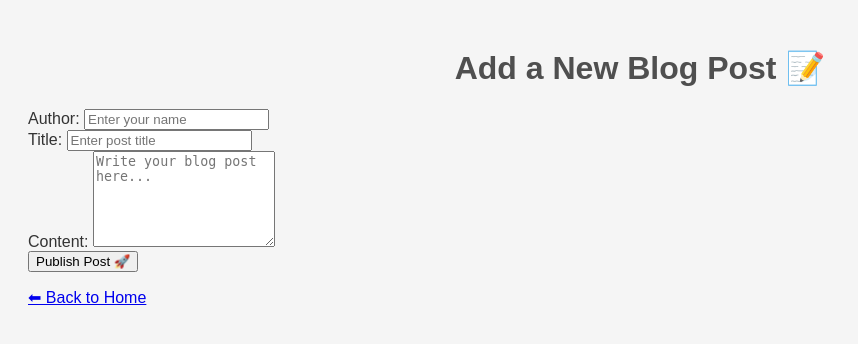
After one commit to ilyassuelen/Basic-Blog-Application, a Flask app: page /add in a window 1280 px wide. The commit adds this page. Shown: the top 344 px of the page, without its empty margins (0-858 px from the left). Run offline with Flask 3, Linux system fonts and the light colour scheme.

Commit message:
Add route and form to create new blog posts

```diff
--- a/Downloads/Basic-Blog-Application/app.py
+++ b/Downloads/Basic-Blog-Application/app.py
@@ -1,4 +1,4 @@
-from flask import Flask, render_template
+from flask import Flask, render_template, request, redirect, url_for
 import json
 import os
 
@@ -27,6 +27,37 @@ def index():
     posts = load_posts()
     return render_template("index.html", posts=posts)
 
+@app.route('/add', methods=['GET', 'POST'])
+def add():
+    """Adds a new blog post."""
+    if request.method == 'POST':
+        author = request.form.get('author')
+        title = request.form.get('title')
+        content = request.form.get('content')
+
+        # Loading available Posts
+        posts = load_posts()
+
+        # Create ID for Post, adding and save posts in JSON-File
+        if posts:
+            new_id = max(post["id"] for post in posts) + 1
+        else:
+            new_id = 1
+
+        new_post = {
+            "id": new_id,
+            "author": author,
+            "title": title,
+            "content": content
+        }
+
+        posts.append(new_post)
+        save_posts(posts)
+
+        return redirect(url_for('index'))
+
+    return render_template('add.html')
+
 
 if __name__ == '__main__':
     app.run(host="0.0.0.0", port=5001, debug=True)
--- /dev/null
+++ b/Downloads/Basic-Blog-Application/templates/add.html
@@ -0,0 +1,33 @@
+<!DOCTYPE html>
+<html lang="en">
+<head>
+    <meta charset="UTF-8">
+    <meta name="viewport" content="width=device-width, initial-scale=1.0">
+    <title>Add a New Blog Post</title>
+    <link rel="stylesheet" href="{{ url_for('static', filename='style.css') }}">
+</head>
+<body>
+    <h1>Add a New Blog Post 📝</h1>
+
+    <form method="POST" action="{{ url_for('add') }}" class="blog-form">
+        <div class="form-group">
+            <label for="author">Author:</label>
+            <input type="text" id="author" name="author" placeholder="Enter your name" required>
+        </div>
+
+        <div class="form-group">
+            <label for="title">Title:</label>
+            <input type="text" id="title" name="title" placeholder="Enter post title" required>
+        </div>
+
+        <div class="form-group">
+            <label for="content">Content:</label>
+            <textarea id="content" name="content" rows="6" placeholder="Write your blog post here..." required></textarea>
+        </div>
+
+        <button type="submit">Publish Post 🚀</button>
+    </form>
+
+    <p><a href="{{ url_for('index') }}">⬅ Back to Home</a></p>
+</body>
+</html>
```
Also changed, not shown: Downloads/Basic-Blog-Application/templates/index.html (+7 -0 lines).
